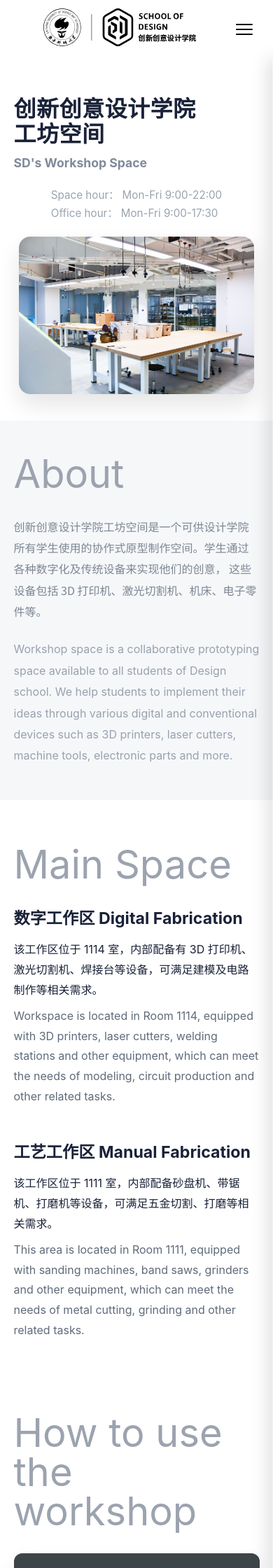
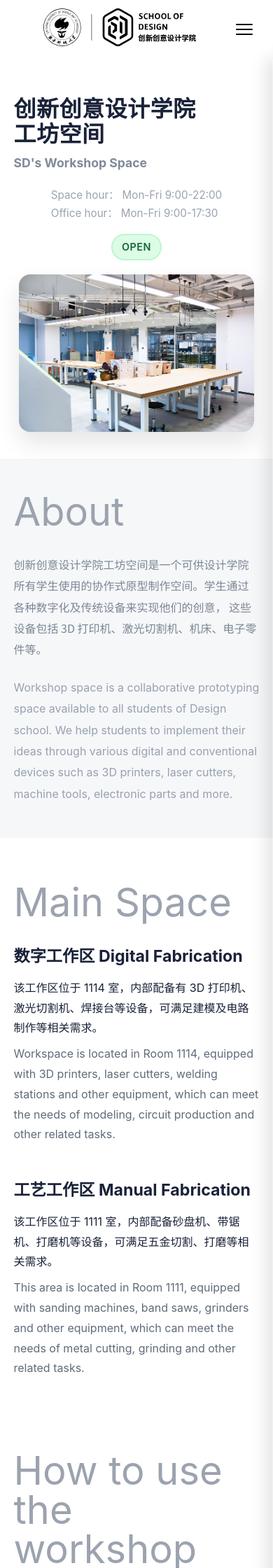
Before and after one commit to Immersive-Design-Group/SD-Workshop-Website, a Jekyll site: the page built from index.md, in a window 390 px wide. Shown: the top 2240 px of the page at 70% size. Built offline with Jekyll 4.4.1, drawn with Linux system fonts in a browser that asks for light colours; a script that is not in the unit is left out.

Commit message:
Open and Close Tag added

```diff
--- a/assets/css/style.css
+++ b/assets/css/style.css
@@ -229,6 +229,41 @@ a {
   margin-top: 0.5rem;
 }
 
+/* Status indicator */
+.status-indicator {
+  margin-top: 1rem;
+  display: inline-block;
+}
+
+.status-text {
+  display: inline-block;
+  padding: 0.5rem 1rem;
+  border-radius: 2rem;
+  font-size: clamp(0.85rem, 1.4vw, 1rem);
+  font-weight: 600;
+  text-transform: uppercase;
+  letter-spacing: 0.5px;
+  transition: all 0.3s ease;
+}
+
+.status-text.open {
+  background: #dcfce7;
+  color: #166534;
+  border: 2px solid #bbf7d0;
+}
+
+.status-text.closed {
+  background: #fef2f2;
+  color: #dc2626;
+  border: 2px solid #fecaca;
+}
+
+.status-text.loading {
+  background: #f3f4f6;
+  color: #6b7280;
+  border: 2px solid #d1d5db;
+}
+
 /* Image + cube */
 .hero-image {
   flex: 0 1 56%; /* wider image area like your ref */
@@ -305,6 +340,11 @@ a {
     max-width: 520px;
   }
 
+  .status-indicator {
+    text-align: center;
+    margin-top: 1.5rem;
+  }
+
   .hero-image {
     width: min(92%, 820px);
     height: min(52vh, 520px);
@@ -339,6 +379,16 @@ a {
   .hero-text {
     text-align: left;
     margin: 1.25rem 0;
+  }
+
+  .status-indicator {
+    text-align: center;
+    margin-top: 1rem;
+  }
+
+  .status-text {
+    font-size: 0.9rem;
+    padding: 0.4rem 0.8rem;
   }
   .hero-image {
     width: 96%;
--- a/assets/js/main.js
+++ b/assets/js/main.js
@@ -35,3 +35,94 @@
     if(e.key === 'Escape' && body.classList.contains('nav-open')) closeNav();
   });
 })();
+
+// Workshop Status Indicator
+(function() {
+  function isChineseHoliday(date) {
+    const month = date.getMonth() + 1;
+    const day = date.getDate();
+    const year = date.getFullYear();
+
+    // Chinese New Year (Lunar calendar - approximate dates for 2024-2025)
+    if (year === 2024 && month === 2 && day >= 10 && day <= 17) return true;
+    if (year === 2025 && month === 1 && day >= 29) return true;
+    if (year === 2025 && month === 2 && day <= 4) return true;
+
+    // Qingming Festival (Tomb Sweeping Day) - April 5
+    if (month === 4 && day === 5) return true;
+
+    // Labor Day - May 1
+    if (month === 5 && day === 1) return true;
+
+    // Dragon Boat Festival (Lunar calendar - approximate dates)
+    if (year === 2024 && month === 6 && day === 10) return true;
+    if (year === 2025 && month === 5 && day === 31) return true;
+
+    // National Day - October 1-7
+    if (month === 10 && day >= 1 && day <= 7) return true;
+
+    // Mid-Autumn Festival (Lunar calendar - approximate dates)
+    if (year === 2024 && month === 9 && day === 17) return true;
+    if (year === 2025 && month === 10 && day === 6) return true;
+
+    // New Year's Day - January 1
+    if (month === 1 && day === 1) return true;
+
+    return false;
+  }
+
+  function isWorkshopOpen() {
+    const now = new Date();
+    const dayOfWeek = now.getDay();
+    const currentHour = now.getHours();
+    const currentMinute = now.getMinutes();
+    const currentTime = currentHour * 60 + currentMinute;
+
+    // Check if it's weekend (Saturday = 6, Sunday = 0)
+    if (dayOfWeek === 0 || dayOfWeek === 6) {
+      return false;
+    }
+
+    // Check if it's a Chinese holiday
+    if (isChineseHoliday(now)) {
+      return false;
+    }
+
+    // Check if it's within business hours (9:00 AM to 10:00 PM)
+    const openTime = 9 * 60; // 9:00 AM in minutes
+    const closeTime = 22 * 60; // 10:00 PM in minutes
+
+    return currentTime >= openTime && currentTime < closeTime;
+  }
+
+  function updateWorkshopStatus() {
+    const statusElement = document.getElementById('status-text');
+    if (!statusElement) return;
+
+    const isOpen = isWorkshopOpen();
+
+    // Remove existing classes
+    statusElement.classList.remove('open', 'closed', 'loading');
+
+    if (isOpen) {
+      statusElement.textContent = 'OPEN';
+      statusElement.classList.add('open');
+    } else {
+      statusElement.textContent = 'CLOSED';
+      statusElement.classList.add('closed');
+    }
+  }
+
+  // Update status when page loads
+  document.addEventListener('DOMContentLoaded', updateWorkshopStatus);
+
+  // Update status every minute to keep it current
+  setInterval(updateWorkshopStatus, 60000);
+
+  // Also update when the page becomes visible (user returns to tab)
+  document.addEventListener('visibilitychange', () => {
+    if (!document.hidden) {
+      updateWorkshopStatus();
+    }
+  });
+})();
--- a/assets/js/reservation.js
+++ b/assets/js/reservation.js
@@ -870,7 +870,10 @@
           });
         }
 
-        strip.appendChild(cell);
+        // Only append cell if it hasn't been appended yet (for broken equipment)
+        if (!isEquipmentBroken || !cell.parentNode) {
+          strip.appendChild(cell);
+        }
       }
 
       viewport.appendChild(strip);
--- a/index.md
+++ b/index.md
@@ -14,6 +14,9 @@ title: 首页 HOME
       Space hour： Mon-Fri 9:00-22:00<br/>
       Office hour： Mon-Fri 9:00-17:30
     </p>
+    <div class="status-indicator" id="workshop-status">
+      <span class="status-text" id="status-text">Loading...</span>
+    </div>
   </div>
 
   <div class="hero-image">
```
